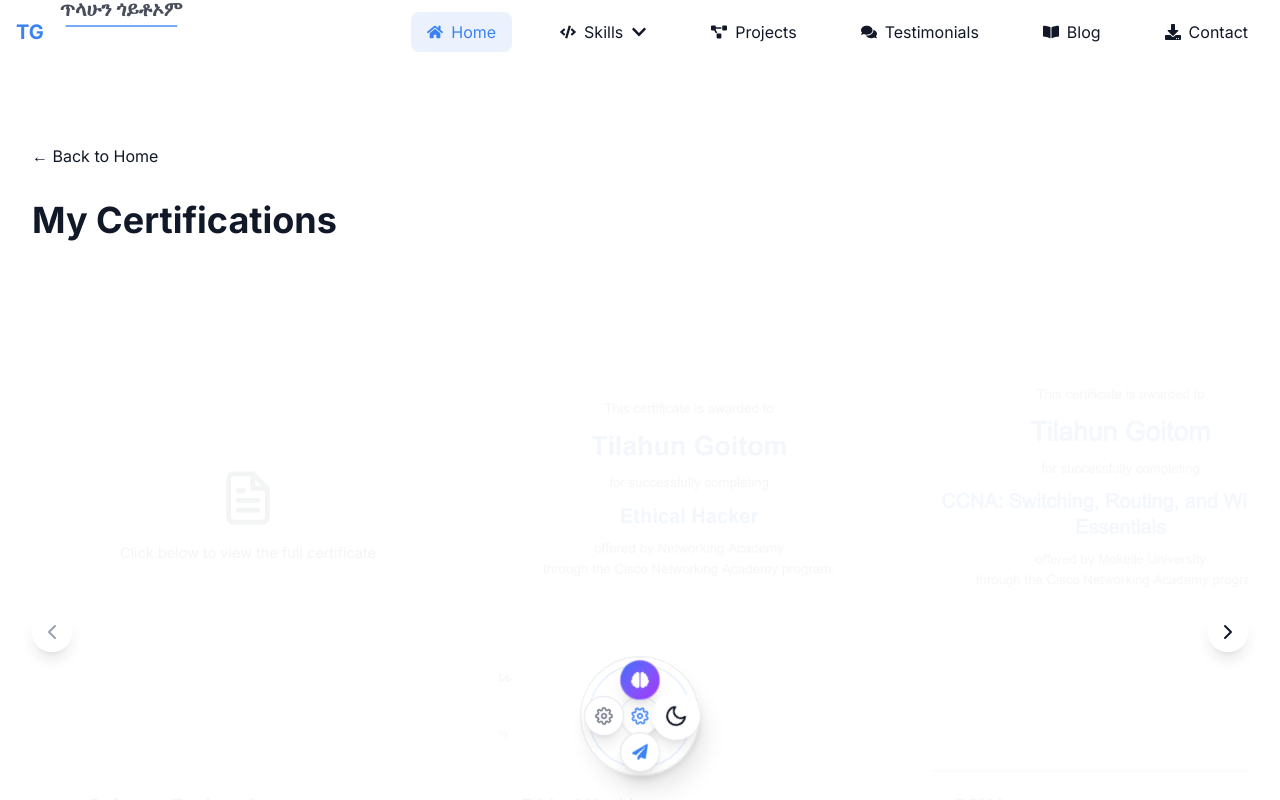
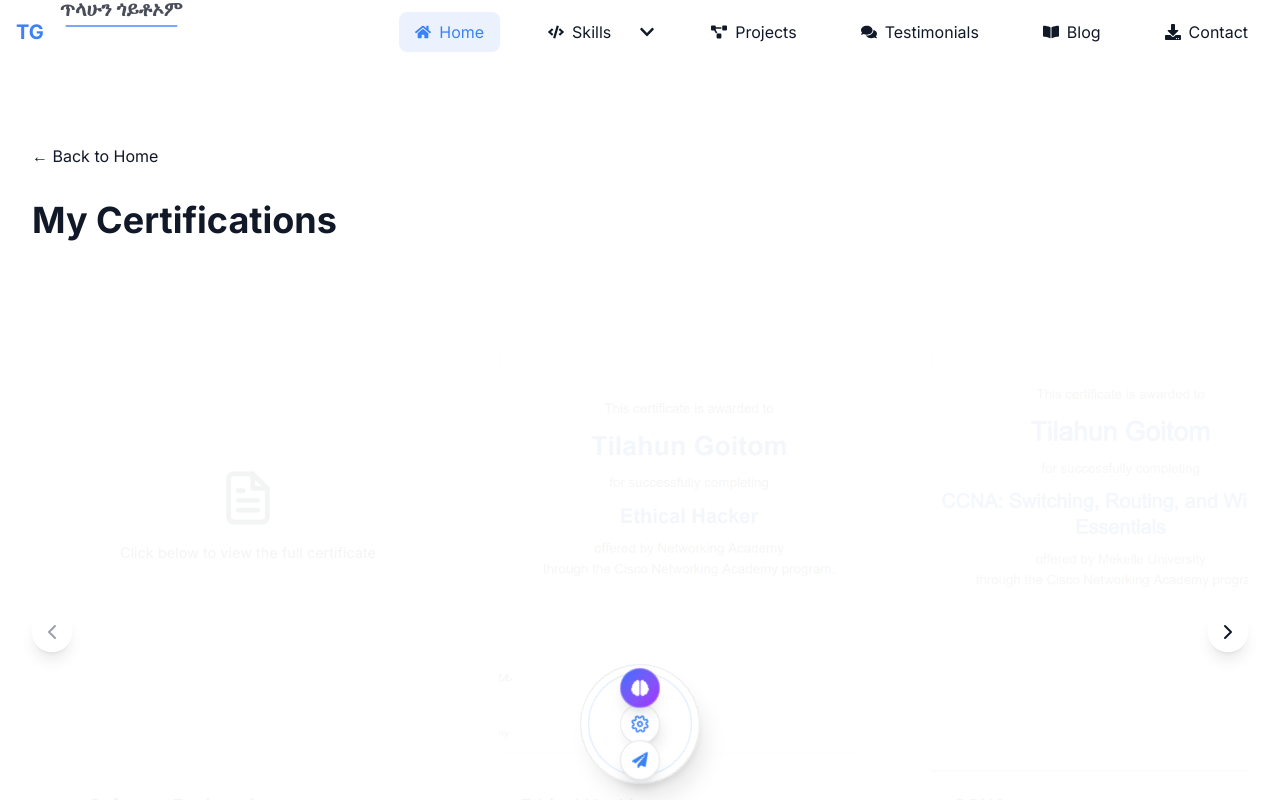
Before and after one commit to tilahungoito/-tilahunGoitomPortifolio, a Next.js app: page /certifications in a window 1280 px wide. Shown: the top 800 px of the page. Built offline with nearby package versions, Linux system fonts and the light colour scheme.

Commit message:
always under the gods commerencent

```diff
--- a/app/page.tsx
+++ b/app/page.tsx
@@ -9,6 +9,7 @@ import Image from 'next/image';
 import { FiGithub, FiLinkedin, FiTwitter } from 'react-icons/fi';
 import { useState, useEffect, useRef } from 'react';
 import ScrollToTop from '../components/ScrollToTop';
+import ThemeToggle from '../components/ThemeToggle';
 import dynamic from 'next/dynamic';
 
 // Lazy-loaded components (reduce initial JS bundle)
@@ -97,6 +98,7 @@ const Home = () => {
     <div className="overflow-x-hidden w-full">
       <HireMeButton showLauncher={false} />
       <ScrollToTop />
+      <ThemeToggle />
 
       <section id="home" className="scroll-mt-24 sm:scroll-mt-28 min-h-screen flex items-center justify-center py-8 px-4 sm:px-6 lg:px-8">
         <div className="grid md:grid-cols-2 gap-8 items-center w-full max-w-7xl mx-auto">
--- a/components/OrbitDock.tsx
+++ b/components/OrbitDock.tsx
@@ -3,7 +3,6 @@
 import { motion } from 'framer-motion';
 import { FaBrain, FaPaperPlane } from 'react-icons/fa';
 import { FiSettings } from 'react-icons/fi';
-import ThemeToggle from './ThemeToggle';
 
 export default function OrbitDock() {
   // signal AIChatBot to hide its own launcher orb
@@ -12,13 +11,20 @@ export default function OrbitDock() {
   }
 
   const radius = 36;
+  const orbitPoints = [
+    { x: 60, y: 60 - radius }, // top
+    { x: 60, y: 60 + radius }, // bottom
+  ];
 
   const launchAI = () => window.dispatchEvent(new Event('orbitdock:open-ai'));
   const launchContact = () => window.dispatchEvent(new Event('orbitdock:open-contact'));
-  const scrollTop = () => window.scrollTo({ top: 0, behavior: 'smooth' });
+  const openBlogSettings = () => window.dispatchEvent(new Event('orbitdock:open-blog-settings'));
 
   return (
-    <div className="fixed bottom-6 left-1/2 -translate-x-1/2 z-[120] pointer-events-none">
+    <div
+      className="fixed left-1/2 -translate-x-1/2 z-[120] pointer-events-none"
+      style={{ bottom: 'max(1rem, env(safe-area-inset-bottom))' }}
+    >
       <motion.div
         className="relative w-[120px] h-[120px]"
         animate={{ rotate: -360 }}
@@ -30,19 +36,26 @@ export default function OrbitDock() {
 
         {/* connection lines */}
         <svg className="absolute inset-0 pointer-events-none opacity-60" viewBox="0 0 120 120">
-          <line x1="60" y1="60" x2="60" y2={60 - radius} stroke="rgba(59,130,246,0.35)" strokeWidth="1" />
-          <line x1="60" y1="60" x2={60 + radius} y2="60" stroke="rgba(59,130,246,0.35)" strokeWidth="1" />
-          <line x1="60" y1="60" x2="60" y2={60 + radius} stroke="rgba(59,130,246,0.35)" strokeWidth="1" />
-          <line x1="60" y1="60" x2={60 - radius} y2="60" stroke="rgba(59,130,246,0.35)" strokeWidth="1" />
+          {orbitPoints.map((point, idx) => (
+            <line
+              key={idx}
+              x1="60"
+              y1="60"
+              x2={point.x}
+              y2={point.y}
+              stroke="rgba(59,130,246,0.32)"
+              strokeWidth="0.8"
+            />
+          ))}
         </svg>
 
         {/* center planet */}
         <div className="absolute left-1/2 top-1/2 -translate-x-1/2 -translate-y-1/2 w-10 h-10 rounded-full bg-[rgb(var(--color-card))] border border-[rgb(var(--color-border))] shadow-lg pointer-events-auto">
           <button
             type="button"
-            onClick={scrollTop}
+            onClick={openBlogSettings}
             className="w-full h-full rounded-full grid place-items-center text-[rgb(var(--color-primary))]"
-            aria-label="Scroll to top"
+            aria-label="Open blog settings"
           >
             <FiSettings size={18} />
           </button>
@@ -69,14 +82,6 @@ export default function OrbitDock() {
             </button>
           </div>
 
-          {/* Theme */}
-          <div
-            className="absolute left-1/2 top-1/2 pointer-events-auto"
-            style={{ transform: `translate(-50%, -50%) translate(${radius}px, 0px)` }}
-          >
-            <ThemeToggle embedded />
-          </div>
-
           {/* Message */}
           <div
             className="absolute left-1/2 top-1/2 pointer-events-auto"
@@ -92,20 +97,6 @@ export default function OrbitDock() {
             </button>
           </div>
 
-          {/* Extra “settings” planet (optional quick action) */}
-          <div
-            className="absolute left-1/2 top-1/2 pointer-events-auto"
-            style={{ transform: `translate(-50%, -50%) translate(-${radius}px, 0px)` }}
-          >
-            <button
-              type="button"
-              onClick={scrollTop}
-              className="w-10 h-10 rounded-full bg-[rgb(var(--color-card))] text-[rgb(var(--color-muted))] shadow-lg border border-[rgb(var(--color-border))] grid place-items-center hover:text-[rgb(var(--color-primary))] hover:scale-105 active:scale-95 transition"
-              aria-label="Quick settings (scroll top)"
-            >
-              <FiSettings size={18} />
-            </button>
-          </div>
         </motion.div>
       </motion.div>
     </div>
--- a/components/TopNavigation.tsx
+++ b/components/TopNavigation.tsx
@@ -37,22 +37,8 @@ const TopNavigation: React.FC = () => {
         return () => window.removeEventListener('scroll', handleScroll);
     }, []);
 
-    const scrollToSection = (sectionId: string) => {
-        const element = document.getElementById(sectionId);
-        if (element) {
-            const offset = 80;
-            const elementPosition = element.getBoundingClientRect().top;
-            const offsetPosition = elementPosition + window.pageYOffset - offset;
-
-            window.scrollTo({
-                top: offsetPosition,
-                behavior: 'smooth'
-            });
-        }
-    };
-
     const handleNavigationClick = (sectionId: string) => {
-        scrollToSection(sectionId);
+        window.location.href = `/#${sectionId}`;
         setIsMobileMenuOpen(false);
         setIsSkillsSubmenuOpen(false);
     };
@@ -84,7 +70,7 @@ const TopNavigation: React.FC = () => {
             >
                 <div className="container mx-auto px-4">
                     <div className="flex items-center justify-between h-16">
-                        <div className="flex items-center gap-4">
+                        <Link href="/" className="flex items-center gap-4">
                             <motion.div
                                 initial={{ opacity: 0 }}
                                 animate={{ opacity: 1 }}
@@ -125,20 +111,16 @@ const TopNavigation: React.FC = () => {
                                     }}
                                 />
                             </motion.div>
-                        </div>
+                        </Link>
 
                         {/* Desktop Menu */}
                         <div className="hidden md:flex items-center space-x-8">
                             {navItems.map((item) => (
                                 <div key={item.id} className="relative">
+                                    {item.submenu ? (
+                                        <div className="flex items-center gap-1">
                                             <motion.button
-                                        onClick={() => {
-                                            if (item.id === 'skills') {
-                                                setIsSkillsSubmenuOpen(!isSkillsSubmenuOpen);
-                                            } else {
-                                                handleNavigationClick(item.id);
-                                            }
-                                        }}
+                                                onClick={() => handleNavigationClick(item.id)}
                                                 className={`flex items-center gap-2 px-4 py-2 rounded-lg transition-colors ${activeSection === item.id
                                                     ? 'text-[rgb(var(--color-primary))] bg-[rgb(var(--color-primary))]/10'
                                                     : 'text-[rgb(var(--color-foreground))] hover:bg-[rgb(var(--color-card-hover))]'
@@ -148,10 +130,33 @@ const TopNavigation: React.FC = () => {
                                             >
                                                 {item.icon}
                                                 <span>{item.label}</span>
-                                        {item.submenu && (
+                                            </motion.button>
+                                            <button
+                                                type="button"
+                                                aria-label="Toggle skills submenu"
+                                                onClick={() => setIsSkillsSubmenuOpen(!isSkillsSubmenuOpen)}
+                                                className={`p-2 rounded-lg transition-colors ${activeSection === item.id
+                                                    ? 'text-[rgb(var(--color-primary))] bg-[rgb(var(--color-primary))]/10'
+                                                    : 'text-[rgb(var(--color-foreground))] hover:bg-[rgb(var(--color-card-hover))]'
+                                                    }`}
+                                            >
                                                 <FaChevronDown className={`transition-transform ${isSkillsSubmenuOpen ? 'rotate-180' : ''}`} />
+                                            </button>
+                                        </div>
+                                    ) : (
+                                        <motion.button
+                                            onClick={() => handleNavigationClick(item.id)}
+                                            className={`flex items-center gap-2 px-4 py-2 rounded-lg transition-colors ${activeSection === item.id
+                                                ? 'text-[rgb(var(--color-primary))] bg-[rgb(var(--color-primary))]/10'
+                                                : 'text-[rgb(var(--color-foreground))] hover:bg-[rgb(var(--color-card-hover))]'
+                                                }`}
+                                            whileHover={{ scale: 1.05 }}
+                                            whileTap={{ scale: 0.95 }}
+                                        >
+                                            {item.icon}
+                                            <span>{item.label}</span>
+                                        </motion.button>
                                     )}
-                                    </motion.button>
 
                                     {item.submenu && isSkillsSubmenuOpen && (
                                         <motion.div
@@ -208,14 +213,37 @@ const TopNavigation: React.FC = () => {
                                 <div className="flex flex-col space-y-2">
                                     {navItems.map((item) => (
                                         <div key={item.id}>
+                                            {item.submenu ? (
+                                                <div className="w-full flex items-center gap-2">
                                                     <motion.button
-                                                onClick={() => {
-                                                    if (item.submenu) {
-                                                        setIsSkillsSubmenuOpen(!isSkillsSubmenuOpen);
-                                                    } else {
-                                                        handleNavigationClick(item.id);
-                                                    }
-                                                }}
+                                                        onClick={() => handleNavigationClick(item.id)}
+                                                        className={`flex-1 flex items-center justify-between px-4 py-2 rounded-lg transition-colors ${activeSection === item.id
+                                                            ? 'text-[rgb(var(--color-primary))] bg-[rgb(var(--color-primary))]/10'
+                                                            : 'text-[rgb(var(--color-foreground))] hover:bg-[rgb(var(--color-card-hover))]'
+                                                            }`}
+                                                        whileHover={{ scale: 1.02 }}
+                                                        whileTap={{ scale: 0.98 }}
+                                                    >
+                                                        <div className="flex items-center gap-2">
+                                                            {item.icon}
+                                                            <span>{item.label}</span>
+                                                        </div>
+                                                    </motion.button>
+                                                    <button
+                                                        type="button"
+                                                        aria-label="Toggle skills submenu"
+                                                        onClick={() => setIsSkillsSubmenuOpen(!isSkillsSubmenuOpen)}
+                                                        className={`px-3 py-2 rounded-lg transition-colors ${activeSection === item.id
+                                                            ? 'text-[rgb(var(--color-primary))] bg-[rgb(var(--color-primary))]/10'
+                                                            : 'text-[rgb(var(--color-foreground))] hover:bg-[rgb(var(--color-card-hover))]'
+                                                            }`}
+                                                    >
+                                                        <FaChevronDown className={`transition-transform ${isSkillsSubmenuOpen ? 'rotate-180' : ''}`} />
+                                                    </button>
+                                                </div>
+                                            ) : (
+                                                <motion.button
+                                                    onClick={() => handleNavigationClick(item.id)}
                                                     className={`w-full flex items-center justify-between px-4 py-2 rounded-lg transition-colors ${activeSection === item.id
                                                         ? 'text-[rgb(var(--color-primary))] bg-[rgb(var(--color-primary))]/10'
                                                         : 'text-[rgb(var(--color-foreground))] hover:bg-[rgb(var(--color-card-hover))]'
@@ -227,10 +255,8 @@ const TopNavigation: React.FC = () => {
                                                         {item.icon}
                                                         <span>{item.label}</span>
                                                     </div>
-                                                {item.submenu && (
-                                                    <FaChevronDown className={`transition-transform ${isSkillsSubmenuOpen ? 'rotate-180' : ''}`} />
+                                                </motion.button>
                                             )}
-                                            </motion.button>
 
                                             {item.submenu && isSkillsSubmenuOpen && (
                                                 <motion.div
```
Also changed, not shown: components/Blog.tsx (+15 -11 lines), components/Navbar.tsx (+43 -14 lines), components/ScrollToTop.tsx (+6 -11 lines). Lines whose indentation alone changed are shown as unchanged.
